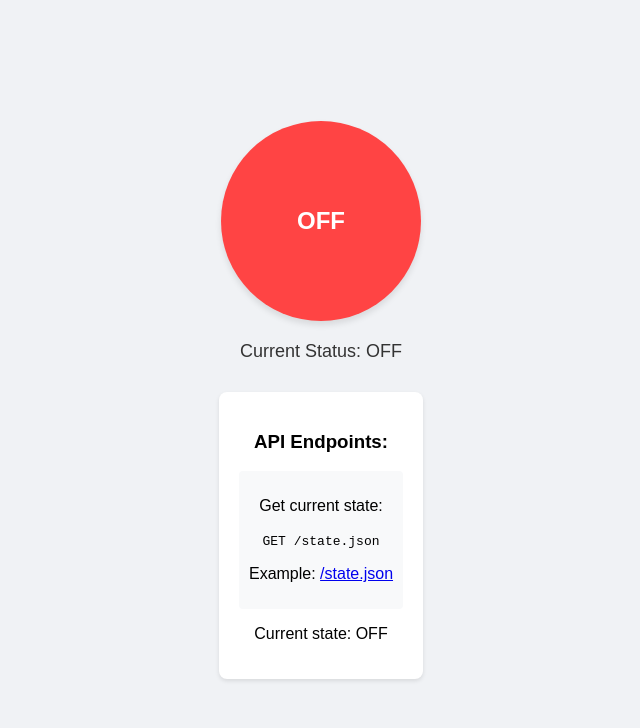
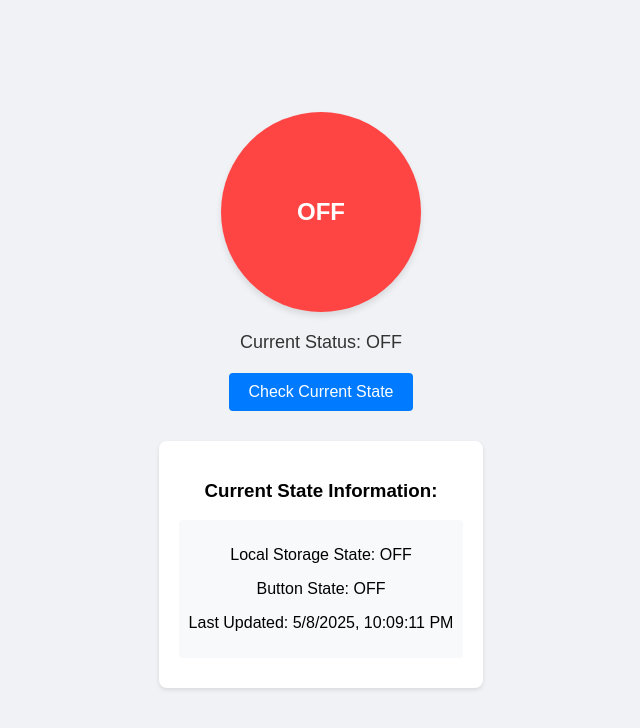
Before and after one commit to zehaaan/samscloud, a plain HTML site: page index.html in a window 1280 px wide. Shown: the whole page, without its empty margins (319-959 px from the left). Drawn offline with Linux system fonts and the light colour scheme.

Commit message:
Update button state management with real-time status display

```diff
--- a/index.html
+++ b/index.html
@@ -54,20 +54,33 @@
             border-radius: 4px;
             margin: 10px 0;
         }
+        .check-state {
+            margin-top: 20px;
+            padding: 10px 20px;
+            background-color: #007bff;
+            color: white;
+            border: none;
+            border-radius: 4px;
+            cursor: pointer;
+            font-size: 16px;
+        }
+        .check-state:hover {
+            background-color: #0056b3;
+        }
     </style>
 </head>
 <body>
     <div class="container">
         <button id="toggleButton" class="button off" onclick="toggleState()">OFF</button>
         <div class="status" id="status">Current Status: OFF</div>
+        <button class="check-state" onclick="checkCurrentState()">Check Current State</button>
         <div class="api-info">
-            <h3>API Endpoints:</h3>
+            <h3>Current State Information:</h3>
             <div class="api-example">
-                <p>Get current state:</p>
-                <code>GET /state.json</code>
-                <p>Example: <a href="/state.json" target="_blank">/state.json</a></p>
+                <p>Local Storage State: <span id="localStorageState">OFF</span></p>
+                <p>Button State: <span id="buttonState">OFF</span></p>
+                <p>Last Updated: <span id="lastUpdated">Never</span></p>
             </div>
-            <p>Current state: <span id="apiState">OFF</span></p>
         </div>
     </div>
 
@@ -79,38 +92,47 @@
             buttonState = !buttonState;
             localStorage.setItem('buttonState', buttonState);
             updateButtonState(buttonState);
+            updateLastUpdated();
+        }
+
+        function checkCurrentState() {
+            const currentState = localStorage.getItem('buttonState') === 'true';
+            updateButtonState(currentState);
+            updateLastUpdated();
         }
 
         function updateButtonState(state) {
             const button = document.getElementById('toggleButton');
             const status = document.getElementById('status');
-            const apiState = document.getElementById('apiState');
+            const localStorageState = document.getElementById('localStorageState');
+            const buttonStateDisplay = document.getElementById('buttonState');
 
             if (state) {
                 button.className = 'button on';
                 button.textContent = 'ON';
                 status.textContent = 'Current Status: ON';
-                apiState.textContent = 'ON';
+                localStorageState.textContent = 'ON';
+                buttonStateDisplay.textContent = 'ON';
             } else {
                 button.className = 'button off';
                 button.textContent = 'OFF';
                 status.textContent = 'Current Status: OFF';
-                apiState.textContent = 'OFF';
+                localStorageState.textContent = 'OFF';
+                buttonStateDisplay.textContent = 'OFF';
             }
+        }
+
+        function updateLastUpdated() {
+            const now = new Date();
+            document.getElementById('lastUpdated').textContent = now.toLocaleString();
         }
 
         // Initialize button state on page load
         updateButtonState(buttonState);
+        updateLastUpdated();
 
-        // Fetch state from state.json
-        fetch('/state.json')
-            .then(response => response.json())
-            .then(data => {
-                buttonState = data.state;
-                localStorage.setItem('buttonState', buttonState);
-                updateButtonState(buttonState);
-            })
-            .catch(error => console.log('Error fetching state:', error));
+        // Check state every 5 seconds
+        setInterval(checkCurrentState, 5000);
     </script>
 </body>
 </html>
```
